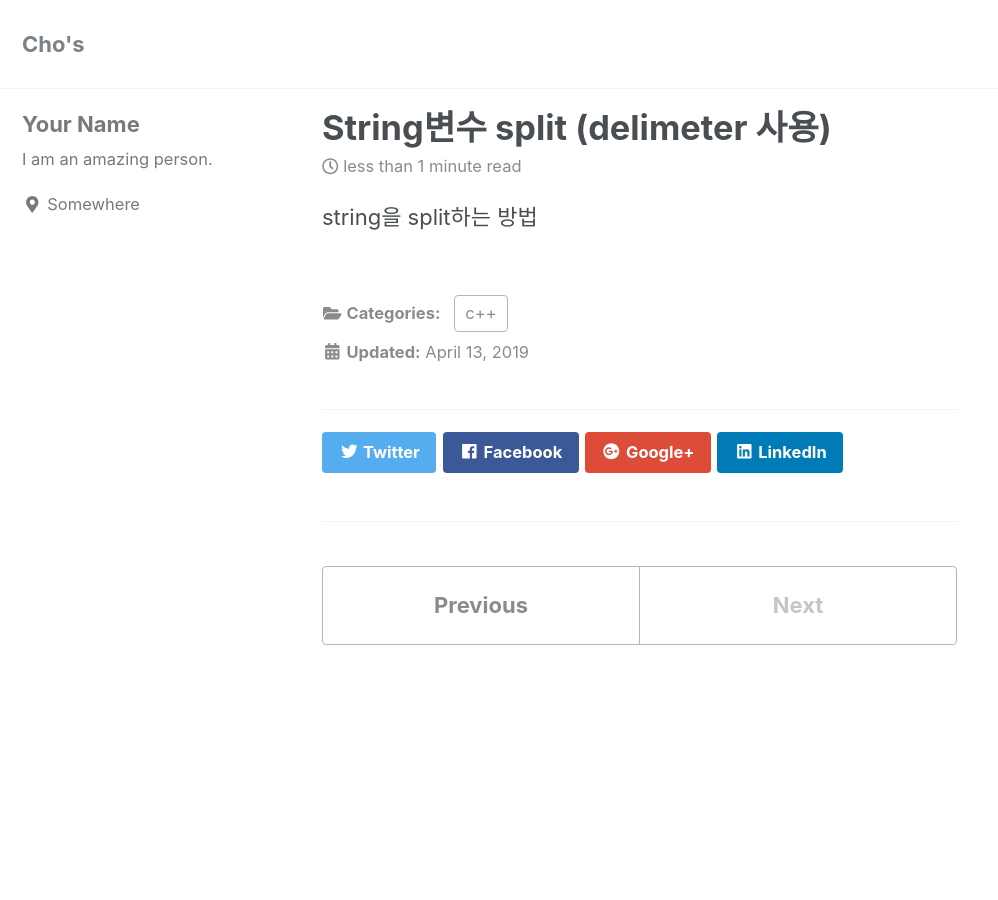
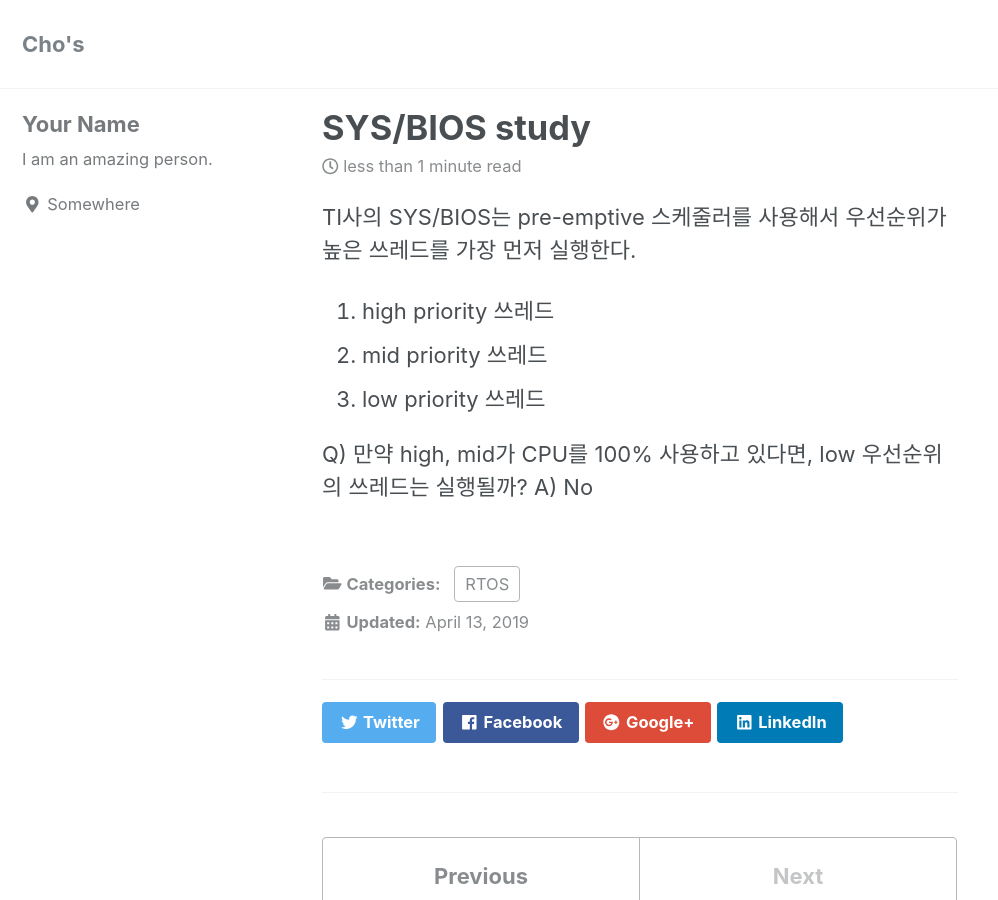
Before and after one commit to jhcho9201/jhcho9201.github.io, a Jekyll site: the page built from _posts/2019-04-13-String split in C++-post.md, in a window 1280 px wide and 900 px high. Shown: the whole window, without its empty margins (0-998 px from the left). Built offline with Jekyll 4.4.1, drawn with Linux system fonts in a browser that asks for light colours; nearby versions of some CDN libraries.

Commit message:
SYS/BIOS 스케줄 우선순위

```diff
--- a/_posts/2019-04-13-String split in C++-post.md
+++ b/_posts/2019-04-13-String split in C++-post.md
@@ -1,7 +1,13 @@
 ---
-title: "String변수 split (delimeter 사용)"
+title: "SYS/BIOS study"
 date: 2019-04-13 16:26:28 -0400
-categories: c++
+categories: RTOS
 ---
 
-string을 split하는 방법
+TI사의 SYS/BIOS는 pre-emptive 스케줄러를 사용해서 우선순위가 높은 쓰레드를 가장 먼저 실행한다.
+1. high priority 쓰레드
+2. mid priority 쓰레드
+3. low priority 쓰레드
+
+Q) 만약 high, mid가 CPU를 100% 사용하고 있다면, low 우선순위의 쓰레드는 실행될까?
+A) No
```
